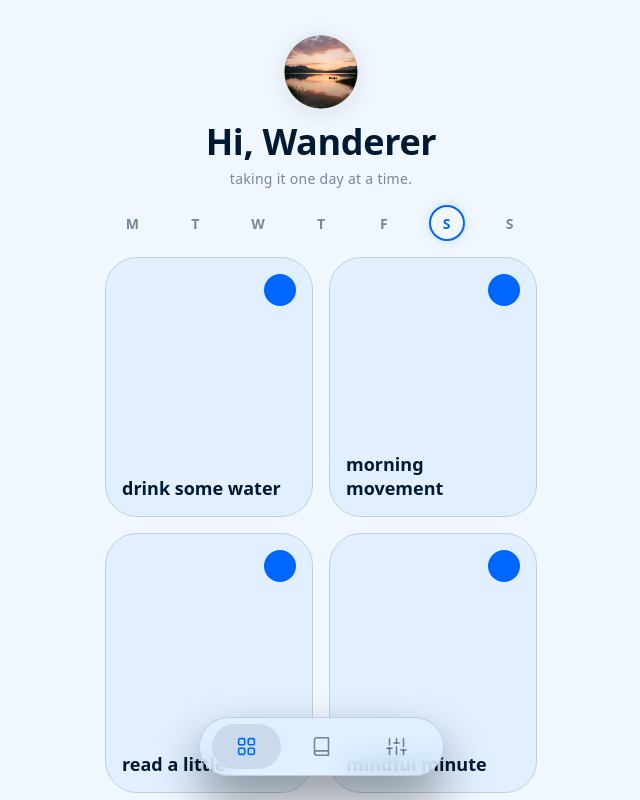
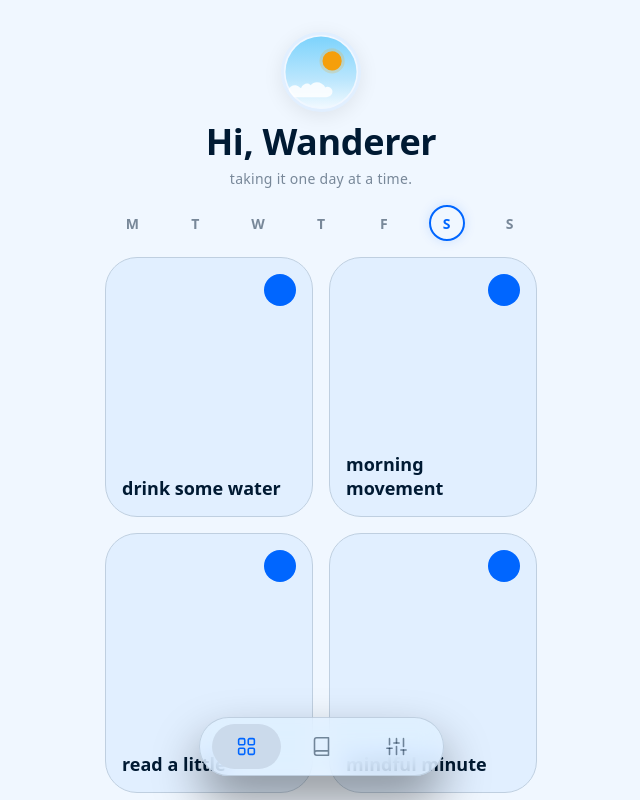
Before and after one commit to 1ewig/gentle-habit-tracker, a React (Vite) app: page / in a window 1280 px wide. Shown: the whole page, without its empty margins (319-959 px from the left). Built offline with nearby package versions, Linux system fonts and the light colour scheme; a web font is replaced by a local one.

Commit message:
feat(today): create HeroSection folder and refactor into modular segments

```diff
--- /dev/null
+++ b/src/components/today/HeroSection/HeroAmbientSvg.tsx
@@ -0,0 +1,100 @@
+import React, { useEffect, useState } from 'react';
+
+type TimeOfDay = 'sunrise' | 'daytime' | 'sunset' | 'nighttime';
+
+const getTimeOfDay = (hour: number): TimeOfDay => {
+  if (hour >= 5 && hour < 9) return 'sunrise';
+  if (hour >= 9 && hour < 17) return 'daytime';
+  if (hour >= 17 && hour < 20) return 'sunset';
+  return 'nighttime';
+};
+
+export const HeroAmbientSvg: React.FC = () => {
+  const [timeOfDay, setTimeOfDay] = useState<TimeOfDay>('daytime');
+
+  useEffect(() => {
+    const updateTime = () => {
+      const hour = new Date().getHours();
+      setTimeOfDay(getTimeOfDay(hour));
+    };
+    updateTime();
+    // Update every minute to check for transitions
+    const interval = setInterval(updateTime, 60000);
+    return () => clearInterval(interval);
+  }, []);
+
+  if (timeOfDay === 'sunrise') {
+    return (
+      <svg viewBox="0 0 100 100" className="hero-section__ambient-svg sunrise" aria-label="Sunrise">
+        <defs>
+          <linearGradient id="sunriseSky" x1="0%" y1="0%" x2="0%" y2="100%">
+            <stop offset="0%" stopColor="#FF9E7D" />
+            <stop offset="50%" stopColor="#FFD3A5" />
+            <stop offset="100%" stopColor="#FFF2E6" />
+          </linearGradient>
+        </defs>
+        <circle cx="50" cy="50" r="48" fill="url(#sunriseSky)" />
+        <circle cx="50" cy="45" r="14" fill="#FFA500" />
+        <circle cx="50" cy="45" r="14" fill="#FFD700" opacity="0.6" style={{ filter: 'blur(2px)' }} />
+        <path d="M15 75 c5 -8, 25 -8, 30 0 c10 -10, 30 -10, 40 0" fill="#FFFFFF" opacity="0.4" />
+      </svg>
+    );
+  }
+
+  if (timeOfDay === 'sunset') {
+    return (
+      <svg viewBox="0 0 100 100" className="hero-section__ambient-svg sunset" aria-label="Sunset">
+        <defs>
+          <linearGradient id="sunsetSky" x1="0%" y1="0%" x2="0%" y2="100%">
+            <stop offset="0%" stopColor="#4C1D95" />
+            <stop offset="40%" stopColor="#9D174D" />
+            <stop offset="80%" stopColor="#F59E0B" />
+            <stop offset="100%" stopColor="#FEF3C7" />
+          </linearGradient>
+        </defs>
+        <circle cx="50" cy="50" r="48" fill="url(#sunsetSky)" />
+        <circle cx="50" cy="65" r="15" fill="#EF4444" />
+        <circle cx="50" cy="65" r="15" fill="#F59E0B" opacity="0.5" />
+        <path d="M5 80 h90 v-4 h-90 z" fill="#F43F5E" opacity="0.4" />
+        <path d="M15 72 h70 v-2 h-70 z" fill="#8B5CF6" opacity="0.3" />
+      </svg>
+    );
+  }
+
+  if (timeOfDay === 'nighttime') {
+    return (
+      <svg viewBox="0 0 100 100" className="hero-section__ambient-svg nighttime" aria-label="Nighttime">
+        <defs>
+          <linearGradient id="nighttimeSky" x1="0%" y1="0%" x2="0%" y2="100%">
+            <stop offset="0%" stopColor="#0F172A" />
+            <stop offset="70%" stopColor="#1E1B4B" />
+            <stop offset="100%" stopColor="#311042" />
+          </linearGradient>
+        </defs>
+        <circle cx="50" cy="50" r="48" fill="url(#nighttimeSky)" />
+        <circle cx="25" cy="30" r="1" fill="#FFFFFF" opacity="0.8" />
+        <circle cx="75" cy="25" r="1" fill="#FFFFFF" opacity="0.5" />
+        <circle cx="35" cy="60" r="1.5" fill="#FFFFFF" opacity="0.7" />
+        <circle cx="65" cy="50" r="0.8" fill="#FFFFFF" opacity="0.9" />
+        <path d="M55 25 c-10 0, -18 8, -18 18 c0 10, 8 18, 18 18 c3 0, 6 -0.8, 9 -2 c-6 -1, -11 -7, -11 -14 c0 -7, 5 -13, 11 -14 c-3 -1.2, -6 -2, -9 -2 z" fill="#FEF08A" />
+      </svg>
+    );
+  }
+
+  // Default to daytime
+  return (
+    <svg viewBox="0 0 100 100" className="hero-section__ambient-svg daytime" aria-label="Daytime">
+      <defs>
+        <linearGradient id="daytimeSky" x1="0%" y1="0%" x2="0%" y2="100%">
+          <stop offset="0%" stopColor="#7DD3FC" />
+          <stop offset="60%" stopColor="#BAE6FD" />
+          <stop offset="100%" stopColor="#F0F9FF" />
+        </linearGradient>
+      </defs>
+      <circle cx="50" cy="50" r="48" fill="url(#daytimeSky)" />
+      <circle cx="65" cy="35" r="13" fill="#F59E0B" />
+      <circle cx="65" cy="35" r="17" fill="#F59E0B" opacity="0.2" />
+      <path d="M20 70 c-4 -4, -12 -2, -14 4 c-2 4, 1 10, 6 10 h45 c5 0, 10 -4, 8 -10 c-2 -4, -7 -5, -9 -3 c-4 -8, -15 -10, -20 -3 c-3 -4, -10 -3, -13 4 z" fill="#FFFFFF" opacity="0.85" />
+    </svg>
+  );
+};
--- /dev/null
+++ b/src/components/today/HeroSection/HeroGreeting.tsx
@@ -0,0 +1,13 @@
+import React from 'react';
+import { useAppStore } from '../../../store/useAppStore';
+
+export const HeroGreeting: React.FC = () => {
+  const { profile } = useAppStore();
+
+  return (
+    <div className="hero-section__intro">
+      <h1 className="hero-section__greeting">Hi, {profile.name}</h1>
+      <p className="hero-section__subtext">{profile.bio}</p>
+    </div>
+  );
+};
--- /dev/null
+++ b/src/components/today/HeroSection/HeroSection.tsx
@@ -0,0 +1,16 @@
+import React from 'react';
+import { HeroAmbientSvg } from './HeroAmbientSvg';
+import { HeroGreeting } from './HeroGreeting';
+import { HeroTimeline } from './HeroTimeline';
+
+export const HeroSection: React.FC = () => {
+  return (
+    <div className="hero-section">
+      <div className="hero-section__ambient-container">
+        <HeroAmbientSvg />
+      </div>
+      <HeroGreeting />
+      <HeroTimeline />
+    </div>
+  );
+};
--- /dev/null
+++ b/src/components/today/HeroSection/HeroTimeline.tsx
@@ -0,0 +1,49 @@
+import React from 'react';
+import { useHabitStats } from '../../../hooks/useHabitStats';
+import { getToday, dateKey, DAY_LABELS, cn } from '../../../lib/utils';
+
+export const HeroTimeline: React.FC = () => {
+  const { getDayStats } = useHabitStats();
+  const today = getToday();
+
+  const week = Array.from({ length: 7 }, (_, i) => {
+    const d = new Date(today);
+    d.setDate(today.getDate() - 5 + i);
+    return d;
+  });
+
+  return (
+    <div className="hero-section__timeline" role="group" aria-label="Weekly visual summary">
+      {week.map((d, i) => {
+        const key = dateKey(d);
+        const isToday = i === 5;
+        const { done: doneCount } = getDayStats(key);
+        const done = doneCount > 0;
+        const dayLabel = DAY_LABELS[d.getDay()].toUpperCase();
+
+        return (
+          <div
+            key={key}
+            className={cn(
+              "hero-section__timeline-day",
+              isToday && "is-today",
+              done && "is-done"
+            )}
+          >
+            {done ? (
+              <div className="hero-section__timeline-circle">
+                {dayLabel}
+              </div>
+            ) : isToday ? (
+              <div className="hero-section__timeline-outline">
+                {dayLabel}
+              </div>
+            ) : (
+              <span className="hero-section__timeline-label">{dayLabel}</span>
+            )}
+          </div>
+        );
+      })}
+    </div>
+  );
+};
--- a/src/components/today/today-header.css
+++ b/src/components/today/HeroSection/hero-section.css
@@ -1,10 +1,10 @@
 /**
- * TODAY HEADER
- * Component-specific styles for the Today view header.
- * Co-located with TodayHeader.tsx.
+ * HERO SECTION
+ * Component-specific styles for the Today view Hero Section.
+ * Co-located with HeroSection.tsx.
  */
 
-.today-header {
+.hero-section {
   display: flex;
   flex-direction: column;
   align-items: center;
@@ -14,7 +14,7 @@
   width: 100%;
 }
 
-.today-header__pfp-container {
+.hero-section__ambient-container {
   width: 80px;
   height: 80px;
   border-radius: var(--r-full);
@@ -28,13 +28,13 @@
   transition: border-color 0.4s var(--bezier);
 }
 
-.today-header__pfp {
+.hero-section__ambient-svg {
   width: 100%;
   height: 100%;
-  object-fit: cover;
+  display: block;
 }
 
-.today-header__intro {
+.hero-section__intro {
   display: flex;
   flex-direction: column;
   align-items: center;
@@ -42,7 +42,7 @@
   margin-top: calc(var(--s-8) * -0.5);
 }
 
-.today-header__greeting {
+.hero-section__greeting {
   font-family: var(--font-sans);
   font-size: var(--t-3xl);
   font-weight: var(--fw-bold);
@@ -55,7 +55,7 @@
   transition: color 0.4s var(--bezier);
 }
 
-.today-header__subtext {
+.hero-section__subtext {
   font-family: var(--font-sans);
   font-size: var(--t-sm);
   font-weight: var(--fw-reg);
@@ -68,21 +68,21 @@
   transition: color 0.4s var(--bezier);
 }
 
-.today-header__timeline {
+.hero-section__timeline {
   display: grid;
   grid-template-columns: repeat(7, 1fr);
   gap: var(--s-8);
   width: 100%;
 }
 
-.today-header__timeline-day {
+.hero-section__timeline-day {
   height: 36px;
   display: flex;
   align-items: center;
   justify-content: center;
 }
 
-.today-header__timeline-label {
+.hero-section__timeline-label {
   font-family: var(--font-sans);
   font-size: var(--t-sm);
   font-weight: var(--fw-bold);
@@ -90,7 +90,7 @@
   text-transform: uppercase;
 }
 
-.today-header__timeline-circle {
+.hero-section__timeline-circle {
   width: 36px;
   height: 36px;
   border-radius: var(--r-full);
@@ -107,7 +107,7 @@
   transition: background-color 0.4s var(--bezier), color 0.4s var(--bezier), box-shadow 0.4s var(--bezier);
 }
 
-.today-header__timeline-outline {
+.hero-section__timeline-outline {
   width: 36px;
   height: 36px;
   border-radius: var(--r-full);
@@ -125,6 +125,6 @@
 }
 
 /* Today highlight indicator if not completed yet */
-.today-header__timeline-day.is-today:not(.is-done) .today-header__timeline-label {
+.hero-section__timeline-day.is-today:not(.is-done) .hero-section__timeline-label {
   color: var(--accent);
 }
--- a/src/components/today/TodayHeader.tsx
+++ /dev/null
@@ -1,62 +0,0 @@
-import React from 'react';
-import { useAppStore } from '../../store/useAppStore';
-import { useHabitStats } from '../../hooks/useHabitStats';
-import { getToday, dateKey, DAY_LABELS, cn } from '../../lib/utils';
-import avatarImg from '../../assets/avatar.png';
-
-export const TodayHeader = () => {
-  const { profile } = useAppStore();
-  const { getDayStats } = useHabitStats();
-
-  const today = getToday();
-  const week = Array.from({ length: 7 }, (_, i) => {
-    const d = new Date(today);
-    d.setDate(today.getDate() - 5 + i);
-    return d;
-  });
-
-  return (
-    <div className="today-header">
-      <div className="today-header__pfp-container">
-        <img src={avatarImg} alt={profile.name} className="today-header__pfp" />
-      </div>
-      <div className="today-header__intro">
-        <h1 className="today-header__greeting">Hi, {profile.name}</h1>
-        <p className="today-header__subtext">{profile.bio}</p>
-      </div>
-
-      <div className="today-header__timeline" role="group" aria-label="Weekly visual summary">
-        {week.map((d, i) => {
-          const key = dateKey(d);
-          const isToday = i === 5;
-          const { done: doneCount } = getDayStats(key);
-          const done = doneCount > 0;
-          const dayLabel = DAY_LABELS[d.getDay()].toUpperCase();
-
-          return (
-            <div
-              key={key}
-              className={cn(
-                "today-header__timeline-day",
-                isToday && "is-today",
-                done && "is-done"
-              )}
-            >
-              {done ? (
-                <div className="today-header__timeline-circle">
-                  {dayLabel}
-                </div>
-              ) : isToday ? (
-                <div className="today-header__timeline-outline">
-                  {dayLabel}
-                </div>
-              ) : (
-                <span className="today-header__timeline-label">{dayLabel}</span>
-              )}
-            </div>
-          );
-        })}
-      </div>
-    </div>
-  );
-};
--- a/src/index.css
+++ b/src/index.css
@@ -21,7 +21,7 @@
 @import "./components/shared/error-boundary.css";
 
 /* --- FEATURE-SPECIFIC --- */
-@import "./components/today/today-header.css";
+@import "./components/today/HeroSection/hero-section.css";
 @import "./components/today/HabitGrid/habit-cards.css";
 @import "./components/journal/NeuralWeb/neural-web.css";
 @import "./components/journal/momentum/momentum.css";
--- a/src/pages/Today.tsx
+++ b/src/pages/Today.tsx
@@ -1,6 +1,6 @@
 import React from 'react';
 import { motion } from 'motion/react';
-import { TodayHeader } from '../components/today/TodayHeader';
+import { HeroSection } from '../components/today/HeroSection/HeroSection';
 import { HabitGrid } from '../components/today/HabitGrid';
 import { PAGE_VARIANTS } from '../lib/motion';
 
@@ -13,7 +13,7 @@ export function Today() {
       animate="enter"
       exit="exit"
     >
-      <TodayHeader />
+      <HeroSection />
       <HabitGrid />
     </motion.div>
   );
```
